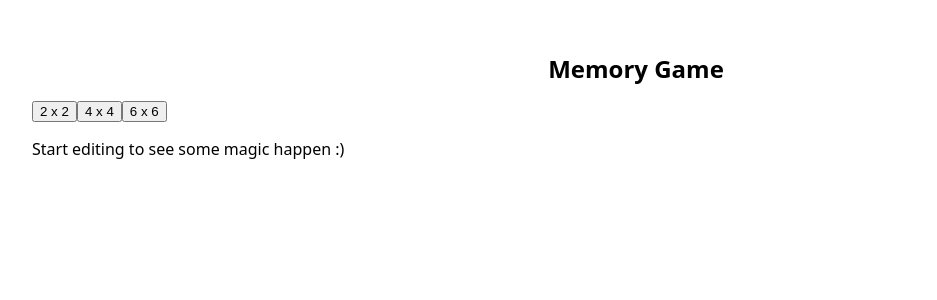
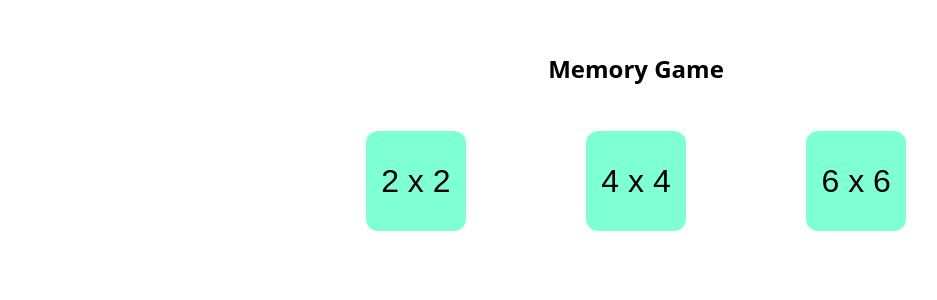
Before and after one commit to Eshichi/trend-micro-nvillanueva, a React (Create React App) app: page / in a window 1280 px wide. Shown: the top 300 px of the page, without its empty margins (4-941 px from the left). Built offline with nearby package versions, Linux system fonts and the light colour scheme.

Commit message:
css update

```diff
--- a/src/App.js
+++ b/src/App.js
@@ -6,9 +6,28 @@ const Style = {
     container: {
         padding: '20px',
     },
+    headerSection: {
+        width: '100%'
+    },
     headerTagDiv: {
         display: 'flex',
-        justifyContent: 'center'
+        justifyContent: 'center',
+        marginBottom: '30px'
+    },
+    buttonContainer: {
+        width: '100%',
+        display: 'flex',
+        justifyContent: "center",
+        gap: "10%",
+    },
+    buttons: {
+        padding: '0px 15px',
+        width: 'auto',
+        height: '100px',
+        border: 'none',
+        backgroundColor: 'aquamarine',
+        borderRadius: '12px',
+        fontSize: '32px',
     },
     cardContainer2by2: {
         display: 'grid',
@@ -104,7 +123,7 @@ export default function App() {
         }
     ]
     const [gameMode, setGameMode] = useState(0)
-    const [gameView, setGameView] = useState(Style.cardContainer2by2)
+    const [gameView, setGameView] = useState('cardContainer2by2')
     const [isGameGoing, setIsGameGoing] = useState(true)
     const [randomNumbers, setRandomNumbers] = useState([])
     const [firstNumber, setFirstNumber] = useState(null)
@@ -130,13 +149,13 @@ export default function App() {
         ShuffleNumbers()
         switch (gameMode) {
             case 2:
-                setGameView(Style.cardContainer2by2)
+                setGameView('cardContainer2by2')
                 break;
             case 8:
-                setGameView(Style.cardContainer4by4)
+                setGameView('cardContainer4by4')
                 break;
             case 18:
-                setGameView(Style.cardContainer6by6)
+                setGameView('cardContainer6by6')
                 break;
 
             default:
@@ -186,25 +205,24 @@ export default function App() {
 
     },[firstNumber, secondNumber])
 
-
     const resetChoices = () => {
         setFirstNumber(null)
         setSecondNumber(null)
         setIsClickDisabled(false)
     }
     return (
-        <div style={Style.container}>
-            <div>
-                <div style={Style.headerTagDiv} >
+        <div  className='container'>
+            <div  className='headerSection'>
+                <div className='headerTagDiv'>
                     <h1>Memory Game</h1>
 
                 </div>
                {
                 gameMode == 0  &&
-                 <div>
-                    <button onClick={() => setGameMode(2)}>2 x 2</button>
-                    <button onClick={() => setGameMode(8)}>4 x 4</button>
-                    <button onClick={() => setGameMode(18)}>6 x 6</button>
+                 <div className='buttonContainer'>
+                    <button className='buttons' onClick={() => setGameMode(2)}>2 x 2</button>
+                    <button className='buttons' onClick={() => setGameMode(8)}>4 x 4</button>
+                    <button className='buttons' onClick={() => setGameMode(18)}>6 x 6</button>
                 </div>
                }
             </div>
@@ -212,8 +230,8 @@ export default function App() {
             {
                 gameMode > 0 && isGameGoing &&
                 <>
-                        <button onClick={ShuffleNumbers}>Restart</button>
-                        <div style={gameView}>
+
+                        <div className={gameView}>
                             {
                                 randomNumbers.map((number , index) => {
                                     return(
@@ -222,16 +240,19 @@ export default function App() {
                                 })
                             }
                         </div>
+                        <div>
+                            <button className='buttons' onClick={ShuffleNumbers}>Restart</button>
+                        </div>
                 </>
             }
             {
                 gameMode > 0 && !isGameGoing &&
                 <>
-                    <button onClick={ShuffleNumbers}>Play Again!</button>
+                    <button className='buttons' onClick={() =>  setGameMode(0)}>Play Again!</button>
                 </>
             }
 
-            <p>Start editing to see some magic happen :)</p>
+            {/* <p>Start editing to see some magic happen :)</p> */}
         </div>
     );
 }
--- a/src/style.css
+++ b/src/style.css
@@ -14,3 +14,56 @@ h1 {
   font-weight: 800;
   font-size: 1.5rem;
 }
+
+.container {
+  padding: 20px;
+}
+.headerSection {
+  width: 100%;
+}
+
+.headerTagDiv {
+  display: flex;
+  justify-content: center;
+  margin-bottom: 30px;
+}
+
+.buttonContainer {
+  width: 100%;
+  display: flex;
+  justify-content: center;
+  gap: 10%;
+}
+.buttons {
+  padding: 0px 15px;
+  width: auto;
+  height: 100px;
+  border: none;
+  background-color: aquamarine;
+  border-radius: 12px;
+  font-size: 32px;
+}
+.buttons:hover {
+  padding: 0px 15px;
+  width: auto;
+  height: 100px;
+  border: none;
+  background-color: #3af978;
+  border-radius: 12px;
+  font-size: 32px;
+}
+.cardContainer2by2 {
+  display: grid;
+  grid-template-columns: repeat(2, 1fr);
+  grid-gap: 10px;
+}
+.cardContainer4by4 {
+display: grid;
+grid-template-columns: repeat(4, 1fr);
+grid-gap: 10px
+}
+.cardContainer6by6 {
+display: grid;
+grid-template-columns: repeat(6, 1fr);
+grid-gap: 10px
+}
```
